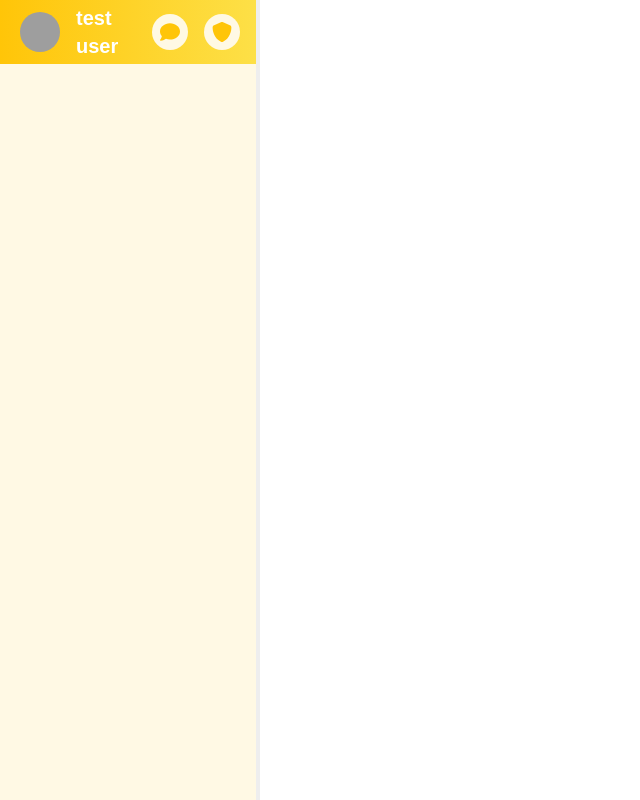
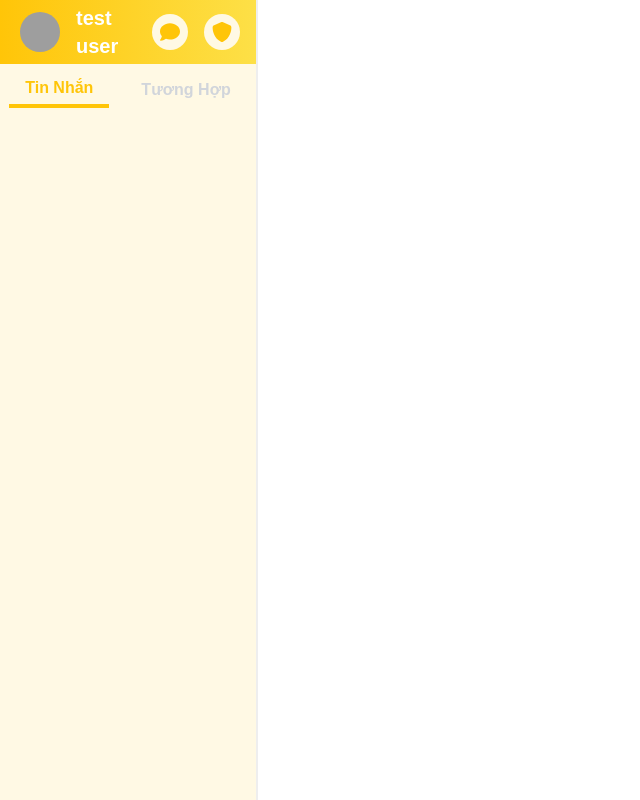
Before and after one commit to gheodn43/petmatch-app, a Next.js app: page /home in a window 1280 px wide. Shown: the whole page, without its empty margins (0-640 px from the left). Built offline with nearby package versions, Linux system fonts and the light colour scheme; grey boxes are pictures that could not be loaded; a web font is replaced by a local one.

Commit message:
create layout for side of homepage

```diff
--- /dev/null
+++ b/src/app/home/@side/@conversation/page.tsx
@@ -0,0 +1,7 @@
+export default function ConversationSection() {
+    return (
+        <div>
+            <p>this is conversation section</p>
+        </div>
+    )
+}
--- /dev/null
+++ b/src/app/home/@side/@matching/page.tsx
@@ -0,0 +1,7 @@
+export default function MatchingSection() {
+    return (
+        <div>
+            <p>this is matching section</p>
+        </div>
+    )
+}
--- a/src/app/home/@side/layout.tsx
+++ b/src/app/home/@side/layout.tsx
@@ -1,12 +1,41 @@
-import React from "react";
+'use client'
+import React, { useState } from "react";
 import SideHeader from "@/components/headers/sideHeader";
+
 export default function SideLayout({
-    children
+    children,
+    conversation,
+    matching
 }: {
-    children: React.ReactNode
+    children: React.ReactNode,
+    conversation: React.ReactNode,
+    matching: React.ReactNode
 }) {
-    return <>
-        <SideHeader/>
-        {children}
-    </>
+    // Trạng thái để kiểm tra nút nào đang được chọn
+    const [activeTab, setActiveTab] = useState<string>("chat");
+
+    return (
+        <>
+            <SideHeader />
+            <div className="flex justify-center mt-2 space-x-4 font-bold ">
+                <button
+                    className={`px-4 py-1 ${activeTab === 'chat' ? 'border-b-4 border-secondary border-solid text-secondary' : 'text-gray-300'}`}
+                    onClick={() => setActiveTab("chat")}
+                >
+                   Tin Nhắn
+                </button>
+                <button
+                    className={`px-4 py-1 ${activeTab === 'matching' ? 'border-b-4 border-secondary border-solid text-secondary' : 'text-gray-300'}`}
+                    onClick={() => setActiveTab("matching")}
+                >
+                    Tương Hợp
+                </button>
+            </div>
+            <div className="mt-4">
+                {activeTab === "chat" && <div className="bg-red-500 h-full0">{conversation}</div>}
+                {activeTab === "matching" && <div className="bg-green-400">{matching}</div>}
+            </div>
+            {children}
+        </>
+    );
 }
--- /dev/null
+++ b/src/app/home/@side/loading.tsx
@@ -0,0 +1,3 @@
+export default function Loading(){
+    <p>Loanding ...</p>
+}
--- a/src/app/home/@side/page.tsx
+++ b/src/app/home/@side/page.tsx
@@ -1,5 +1,3 @@
 export default function SideSection() {
-    return (
-        <div className="bg-white"></div>
-    )
+    return <></>
 }
--- a/src/app/home/layout.tsx
+++ b/src/app/home/layout.tsx
@@ -35,7 +35,7 @@ export default function MainPageLayout({
                 {side}
             </div>
             <div
-                className="w-1 bg-tertiary cursor-col-resize"
+                className="w-[2px] bg-tertiary cursor-col-resize"
                 onMouseDown={handleMouseDown}
                 style={{ height: '100%' }}
             ></div>
```
Also changed, not shown: public/images/bg-no-pet.png (added).
